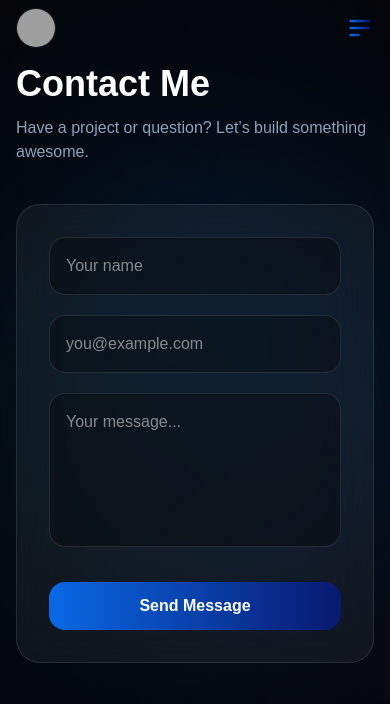
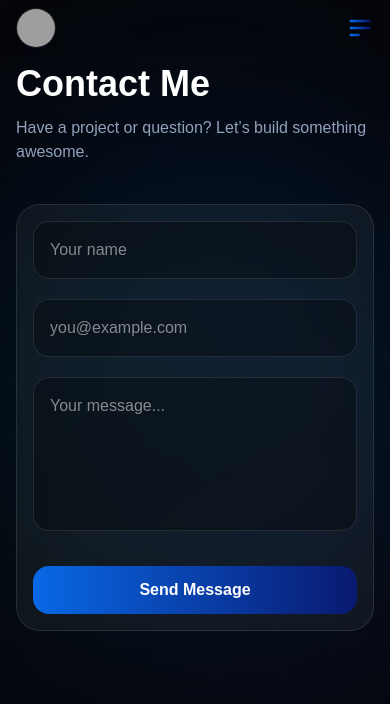
Before and after one commit to 3mam-mehedi/emam-portfolio, a React (Vite) app: page /contact in a window 390 px wide. Shown: the top 704 px of the page. Built offline with nearby package versions, Linux system fonts and the light colour scheme; grey boxes are pictures that could not be loaded; a web font is replaced by a local one.

Commit message:
form p-4

```diff
--- a/src/pages/Contact.jsx
+++ b/src/pages/Contact.jsx
@@ -110,14 +110,14 @@ export default function Contact() {
             initial="hidden"
             animate="show"
             transition={{ duration: 1 }}
-            className="w-full rounded-3xl border border-white/10 bg-white/5 backdrop-blur-xl p-8 hover:scale-[1.01] transition duration-300"
+            className="w-full rounded-3xl border border-white/10 bg-white/5 backdrop-blur-xl p-4 md:p-8 hover:scale-[1.01] transition duration-300"
           >
             <div className="grid gap-5">
               {/* NAME */}
               <div>
                 <input
                   name="name"
-                  value={form.name}
+                  value={form.name}n
                   onChange={handleChange}
                   placeholder="Your name"
                   className="w-full p-4 rounded-2xl bg-black/30 border border-white/10 text-white outline-none focus:border-[#0968E5] transition"
```
